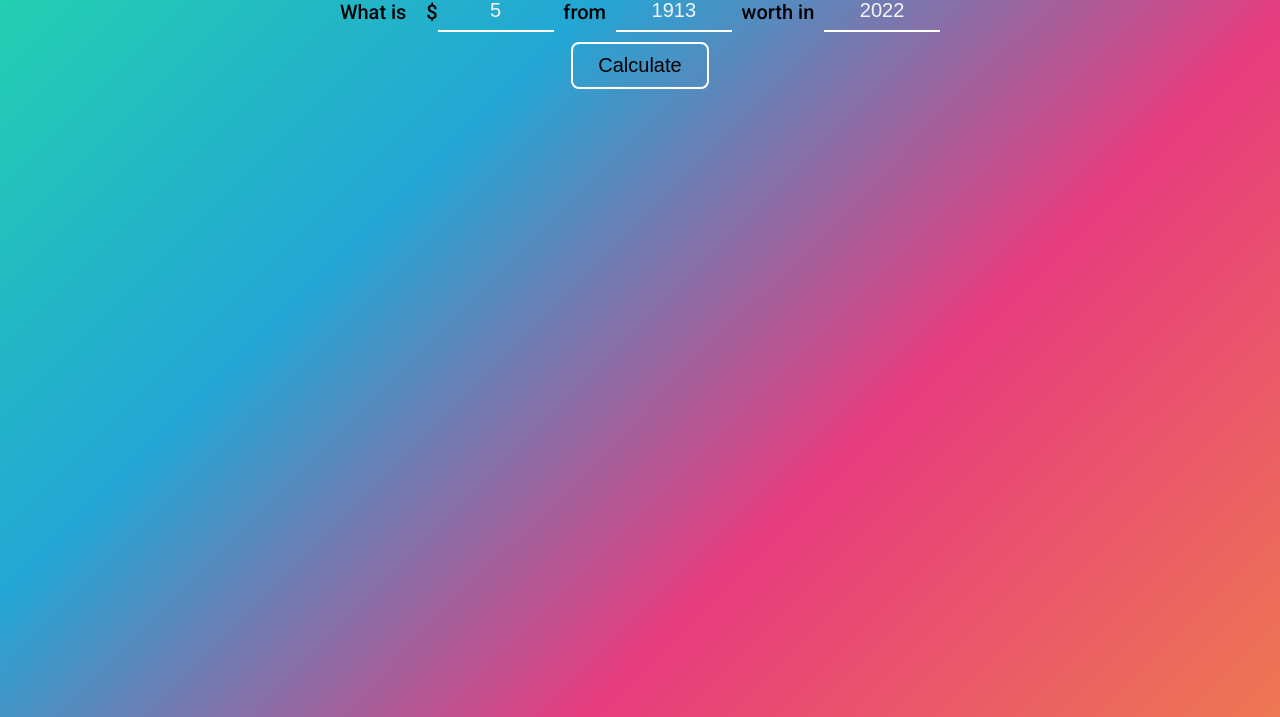
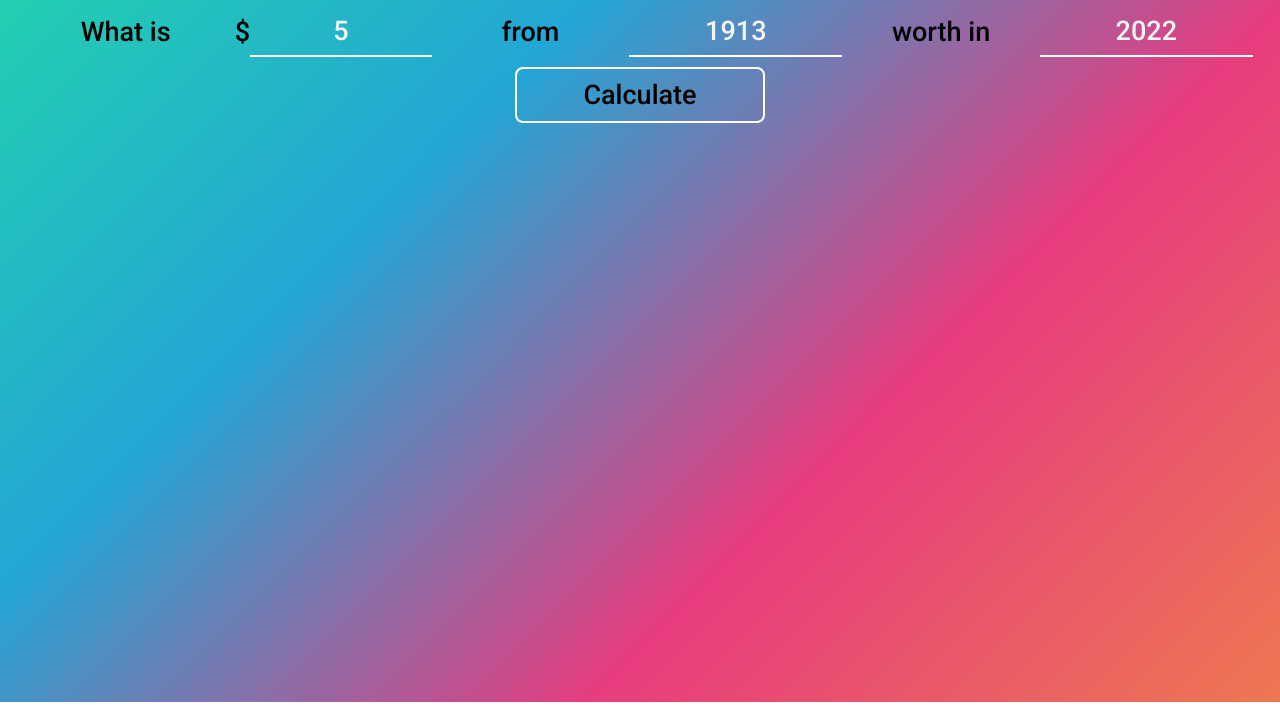
Before and after one commit to GregHughes/InflationCalculator, a plain HTML site: page index.html in a window 1280 px wide. Shown: the part 98-815 px from the top of the page. Drawn offline with nearby package versions, Linux system fonts and the light colour scheme.

Commit message:
updated styles

```diff
--- a/api.js
+++ b/api.js
@@ -1,3 +1,5 @@
+// NOT IN USE
+
 // fetch data from bls api
 
 // change for api version
--- a/calculator.js
+++ b/calculator.js
@@ -1,11 +1,6 @@
 // To Do
 // mobile layout
-// error messaging
-// add swap button logic
-// add CSS gradient animation on calc
 // add helper description button with links
-// clean up UI - font size, layout, color
-// push to gh-pages
 
 import records from "./cpi.json" assert { type: "json" };
 
@@ -35,6 +30,7 @@ dollars.addEventListener("keyup", formatDollars);
 
 const calcBtn = document.getElementById("submit");
 calcBtn.addEventListener("click", calculateInflation);
+calcBtn.addEventListener("touchend", calculateInflation);
 
 // press enter to submit form
 document.addEventListener("keypress", (e) => {
@@ -209,6 +205,7 @@ function draw(startYearVal, startAnnual, endYearVal, endAnnual, records) {
     type: "line",
     color: "black",
     options: {
+      maintainAspectRatio: false,
       borderColor: "#000000",
       interaction: {
         axis: "x",
--- a/index.html
+++ b/index.html
@@ -3,6 +3,7 @@
   <head>
     <title>Inflation Calculator</title>
     <meta charset="utf-8" />
+    <meta http-equiv="X-UA-Compatible" content="IE=edge" />
     <meta name="viewport" content="width=device-width, initial-scale=1.0" />
     <link rel="stylesheet" href="style.css" />
     <script src="https://cdn.jsdelivr.net/npm/chart.js@4.2.1/dist/chart.umd.min.js"></script>
@@ -10,7 +11,7 @@
   </head>
   <body>
     <h1>Inflation Calculator</h1>
-    <div id="wrapper">
+    <div id="grid">
       <form>
         <label for="dollars">What is</label>
         <div class="input-box">
--- a/style.css
+++ b/style.css
@@ -3,62 +3,56 @@
 * {
     margin: 0;
     padding: 0;
-    font-size: 20px;
     border: none;
+    font-family: 'Roboto', sans-serif;
+    font-size: 1.3rem;
 }
 
 *:focus {
     outline: none;
 }
 
-html {
+body {
+    overflow-x: hidden;
+    width: 100%;
+    -webkit-box-sizing: border-box;
+    -moz-box-sizing: border-box;
+    box-sizing: border-box;
     background:
-        /* linear-gradient(#ea580c, transparent),
-        linear-gradient(to top left, #16a34a, transparent),
-        linear-gradient(to top right, #9333ea, transparent); */
         linear-gradient(-45deg, #ee7752, #e73c7e, #23a6d5, #23d5ab);
-}
-
-/* @keyframes gradient {
-    0% {
-        background-position: 0% 50%;
-    }
-
-    50% {
-        background-position: 100% 50%;
-    }
-
-    100% {
-        background-position: 0% 50%;
-    }
-} */
-
-body {
-    height: 100vh;
-    font-family: 'Roboto', sans-serif;
+    background-attachment: fixed;
 }
 
 h1 {
     margin: 15px;
     text-align: center;
-    font-size: 45px;
+    font-size: 3rem;
     font-family: 'Libre Franklin', sans-serif;
 }
 
-#wrapper {
+#grid {
+    display: grid;
     text-align: center;
-    margin: 15px;
-    padding: 5px 25vw;
+    grid-template-columns: 1fr;
+    height: calc(100vh - 25em);
+    width: calc(100vw - 2em);
+    max-width: 1450px;
+    margin: 0 auto;
 }
 
 #chart-wrapper {
     margin-top: 20px;
+    min-height: 250px;
 }
 
 form {
     display: flex;
     align-items: center;
     justify-content: space-around;
+}
+
+form>* {
+    flex-basis: 200px;
 }
 
 input {
@@ -70,7 +64,7 @@ input[type=number],
 input[type=text] {
     padding: 8px;
     border-bottom: 2px solid white;
-    width: 100px;
+    width: 100%;
 }
 
 input[type=submit] {
@@ -97,17 +91,14 @@ input.invalid {
     color: whitesmoke;
 }
 
-/* .input-box:focus-within {
-    border-color: green;
-} */
-
 
 #submit {
     padding: 10px 25px;
-    margin: 10px 0px;
+    margin: 10px auto;
     background: transparent;
     border: 2px solid white;
     border-radius: 8px;
+    min-width: 250px;
 }
 
 #submit:hover {
```
Also changed, not shown: package.json (deleted, +0 -8 lines), README.md, 1 other file.
